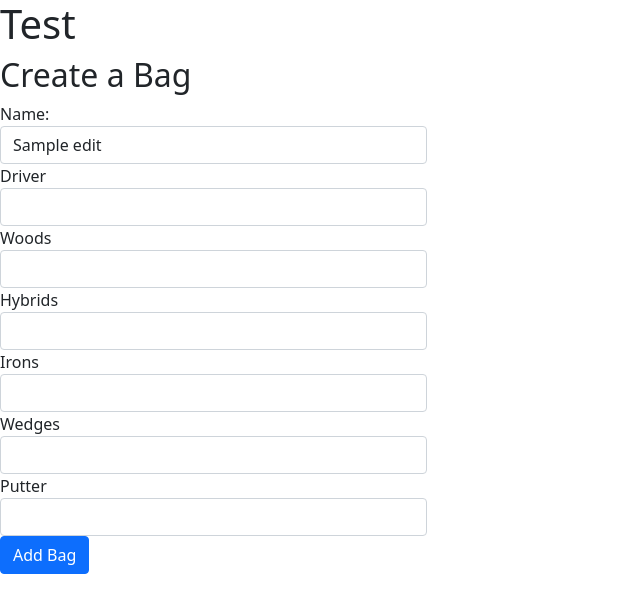
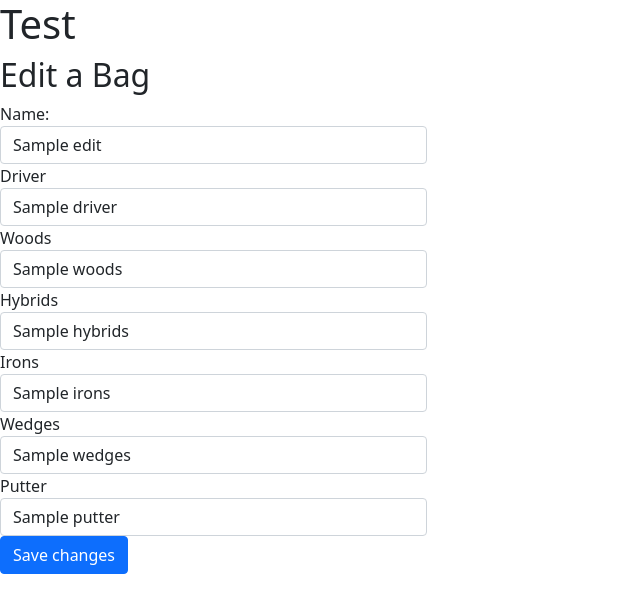
Before and after one commit to Col-R/golfbag-builder, a Flask app: template flask_app/templates/edit_bag.html in a window 1280 px wide. Shown: the top 613 px of the page, without its empty margins (0-640 px from the left). Run offline with Flask 2, Linux system fonts and the light colour scheme; the template is opened without the code that fills it: most values are stand-ins (such as "Sample title", 1, 10 or a date in 2020); parts of the project's set-up code (start-up, migrations or seed data) failed here and were passed over.

Commit message:
update bag links

```diff
--- a/flask_app/templates/edit_bag.html
+++ b/flask_app/templates/edit_bag.html
@@ -9,8 +9,8 @@
 </head>
 <body>
 <h1>Test</h1>
-<form action="/bag/new" method="POST" class="">
-    <h2 class="">Create a Bag</h2>
+<form action="/bag/update" method="POST" class="">
+    <h2 class="">Edit a Bag</h2>
     {% with messages = get_flashed_messages() %}
     {% if messages %}
     <div class="alert alert-danger" role="alert">
@@ -23,6 +23,7 @@
     {% endwith %}
 
     <div class="">
+      <input type = "hidden" name = "id" value = {{edit.id}}>
       <div class="col-4">
         <div class="form-group">
           <label for="name">Name:</label>
@@ -30,29 +31,29 @@
         </div>
         <div class="form-group">
           <label for="driver">Driver</label>
-          <input type="text" name="driver" class="form-control">
+          <input type="text" name="driver" class="form-control" value = "{{edit.driver}}">
         </div>
         <div class="form-group">
           <label for="woods">Woods</label>
-          <input type="text" name="woods" class="form-control">
+          <input type="text" name="woods" class="form-control" value = "{{edit.woods}}">
         </div>
         <div class="form-group">
           <label for="hybrids">Hybrids</label>
-          <input type="text" name="hybrids" class="form-control">
+          <input type="text" name="hybrids" class="form-control" value = "{{edit.hybrids}}">
         </div>
         <div class="form-group">
           <label for="irons">Irons</label>
-          <input type="text" name="irons" class="form-control">
+          <input type="text" name="irons" class="form-control" value = "{{edit.irons}}">
         </div>
         <div class="form-group">
           <label for="wedges">Wedges</label>
-          <input type="text" name="wedges" class="form-control">
+          <input type="text" name="wedges" class="form-control" value = "{{edit.wedges}}">
         </div>
         <div class="form-group">
           <label for="putter">Putter</label>
-          <input type="text" name="putter" class="form-control">
+          <input type="text" name="putter" class="form-control" value = "{{edit.putter}}">
         </div>
-        <input type="submit" value="Add Bag" class="btn btn-primary">
+        <input type="submit" value="Save changes" class="btn btn-primary">
       </div>
 
     </div>
--- a/flask_app/templates/show_bag.html
+++ b/flask_app/templates/show_bag.html
@@ -19,8 +19,9 @@
   <li>{{bag.irons}}</li>
   <li>{{bag.wedges}}</li>
   <li>{{bag.putter}}</li>
+</ul>
 
-</ul>
+<a href = "/edit/{{bag.id}}">Edit bag</a>
 </body>
 
 </html>
```
